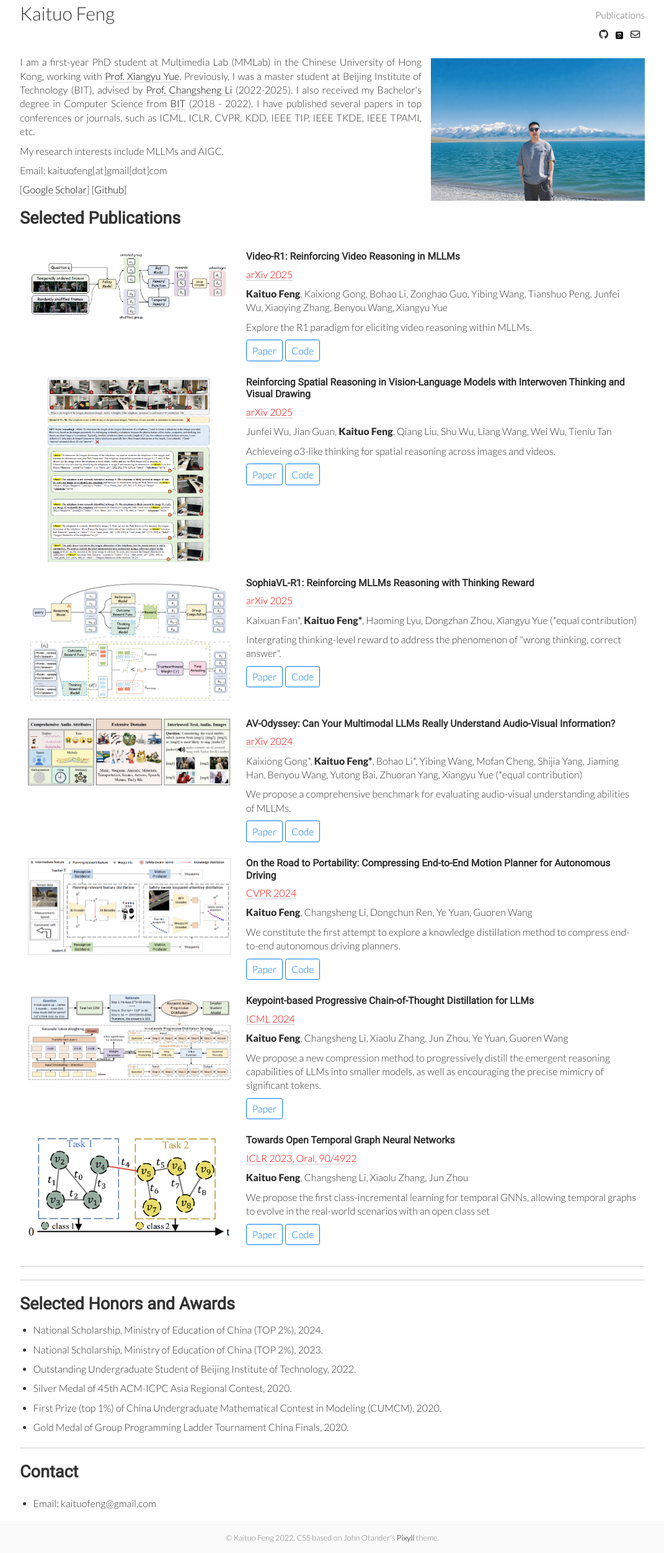
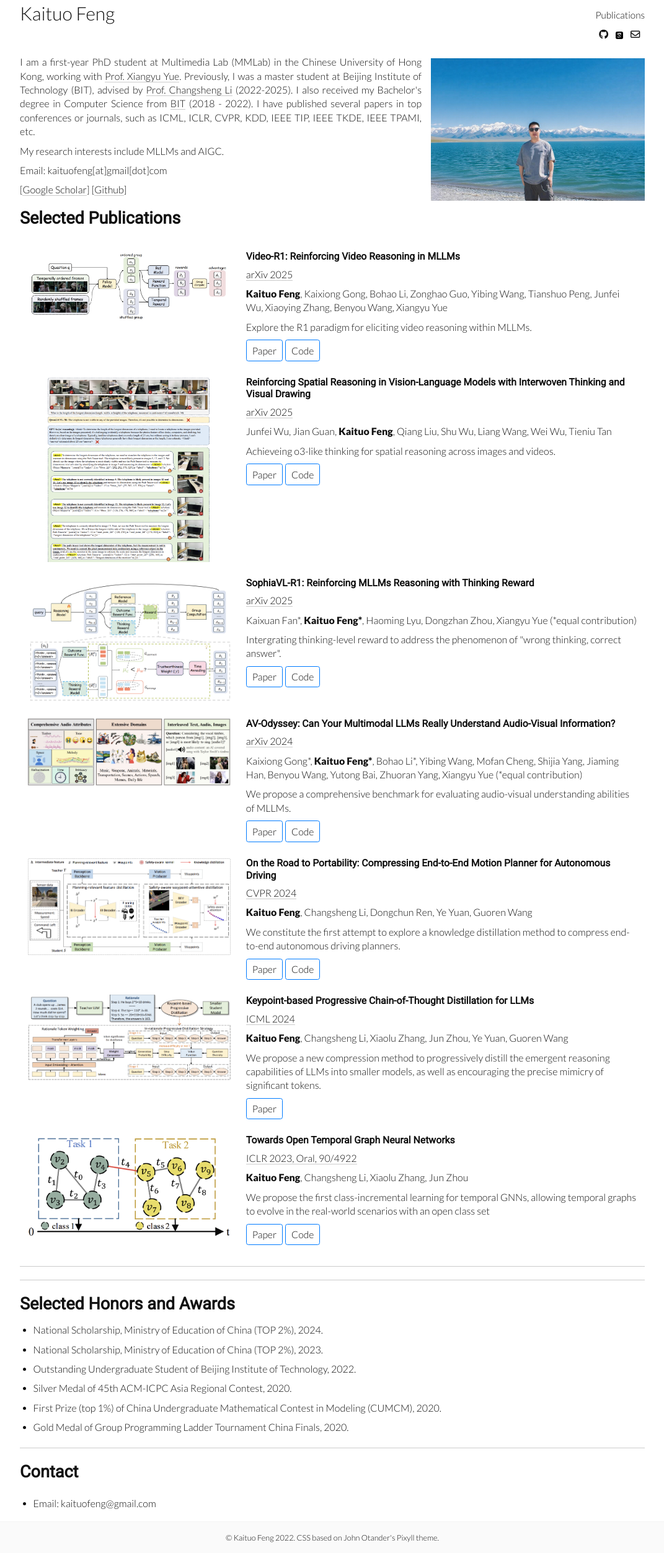
Before and after one commit to tulerfeng/tulerfeng.github.io, a Jekyll site: the page built from index.html, in a window 1280 px wide. Shown: the whole page at 62% size, without its empty margins (104-1175 px from the left). Built offline with Jekyll 4.4.1, drawn with Linux system fonts in a browser that asks for light colours; nearby versions of some CDN libraries; a script that is not in the unit is left out.

Commit message:
Add files via upload

```diff
--- a/index.html
+++ b/index.html
@@ -27,6 +27,12 @@ tags: about
         $('#more').hide();
     }
 </script>
+
+<style>
+  * {
+    color: #111 !important;
+  }
+</style>
 
 <style>
   p.normal {font-style:normal;}
```
